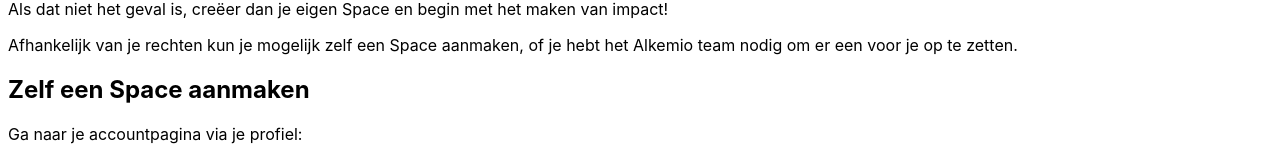
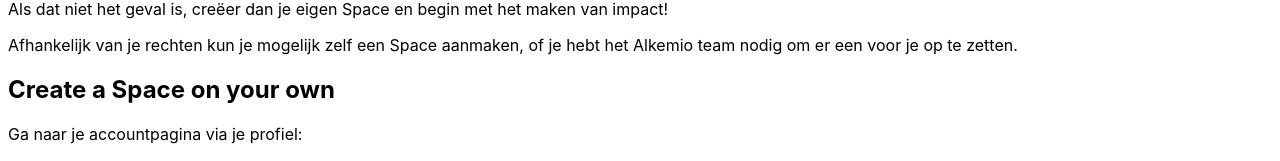
Before and after one commit to alkem-io/documentation, a Next.js app: page /documentation/getting-started/create-space.nl-NL in a window 1280 px wide. Shown: the part 119-280 px from the top of the page. Built offline with nearby package versions, Linux system fonts and the light colour scheme.

Commit message:
New translations create-space.en-us.mdx (Dutch)

```diff
--- a/pages/getting-started/create-space.nl-NL.mdx
+++ b/pages/getting-started/create-space.nl-NL.mdx
@@ -7,7 +7,7 @@ Als dat niet het geval is, creëer dan je eigen Space en begin met het maken van
 
 Afhankelijk van je rechten kun je mogelijk zelf een Space aanmaken, of je hebt het Alkemio team nodig om er een voor je op te zetten.
 
-## Zelf een Space aanmaken
+## Create a Space on your own
 
 Ga naar je accountpagina via je profiel:
 
```
